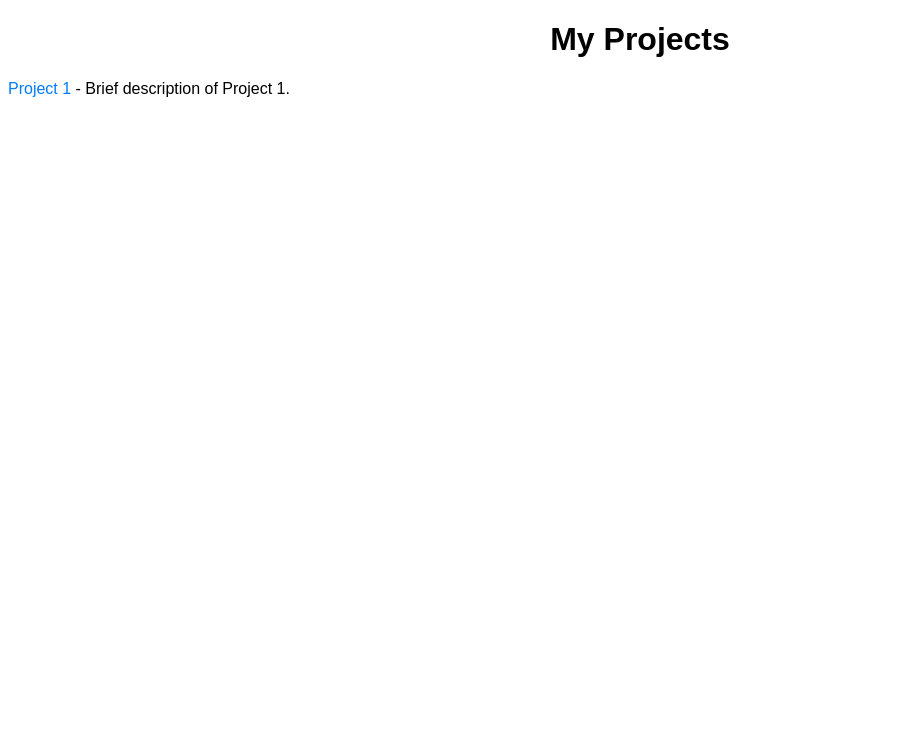
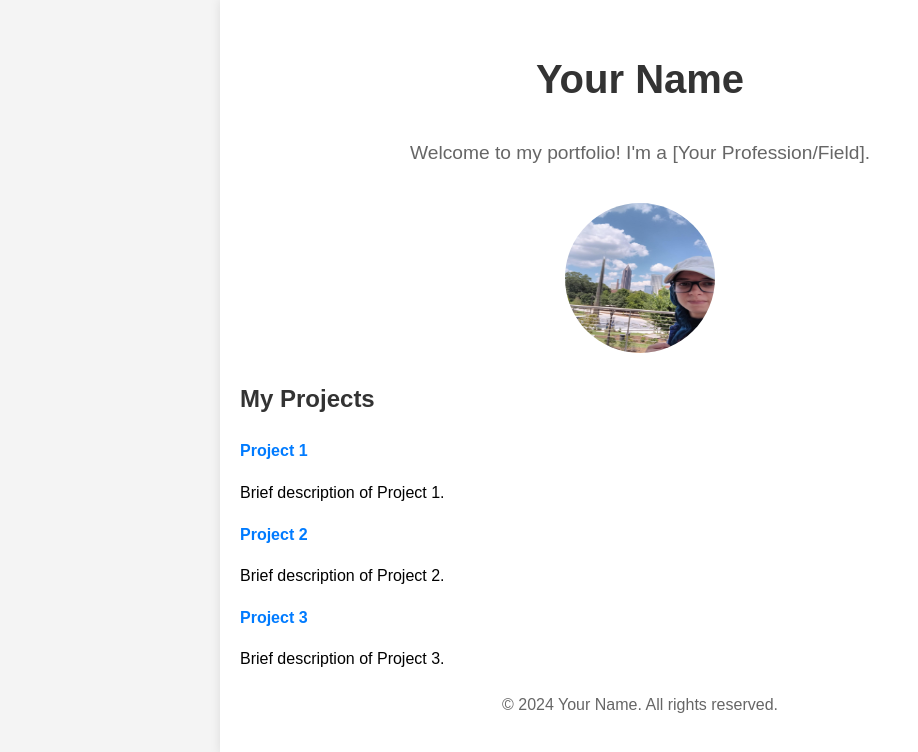
Before and after one commit to Nour19am/Nour19am.github.io, a plain HTML site: page index.html in a window 1280 px wide. Shown: the whole page, without its empty margins (0-918 px from the left). Drawn offline with Linux system fonts and the light colour scheme.

Commit message:
added css

```diff
--- a/index.html
+++ b/index.html
@@ -3,21 +3,37 @@
 <head>
     <meta charset="UTF-8">
     <meta name="viewport" content="width=device-width, initial-scale=1.0">
-    <title>Your Projects</title>
-    <style>
-        body { font-family: Arial, sans-serif; }
-        h1 { text-align: center; }
-        ul { list-style-type: none; padding: 0; }
-        li { margin: 20px 0; }
-        a { text-decoration: none; color: #007BFF; }
-        a:hover { text-decoration: underline; }
-    </style>
+    <title>Your Name - Portfolio</title>
+    <link rel="stylesheet" href="styles.css">
 </head>
 <body>
-    <h1>My Projects</h1>
-    <ul>
-        <li><a href="https://a9872e64-ab9e-4f10-9de7-a66b8579cb03.filesusr.com/ugd/fcd3e3_e69ef61a146d4efba073ca04eaf8e49e.pdf">Project 1</a> - Brief description of Project 1.</li>
+    <div class="container">
+        <header>
+            <h1>Your Name</h1>
+            <p>Welcome to my portfolio! I'm a [Your Profession/Field].</p>
+            <img src="noura.jpeg" alt="Your Name" class="profile-pic">
+        </header>
+        <section class="projects">
+            <h2>My Projects</h2>
+            <ul>
+                <li>
+                    <a href="https://a9872e64-ab9e-4f10-9de7-a66b8579cb03.filesusr.com/ugd/fcd3e3_e69ef61a146d4efba073ca04eaf8e49e.pdf">Project 1</a>
+                    <p>Brief description of Project 1.</p>
+                </li>
+                <li>
+                    <a href="https://a9872e64-ab9e-4f10-9de7-a66b8579cb03.filesusr.com/ugd/fcd3e3_5b8202c6843343e196b85eb8e3c2a836.pdf">Project 2</a>
+                    <p>Brief description of Project 2.</p>
+                </li>
+                <li>
+                    <a href="https://a9872e64-ab9e-4f10-9de7-a66b8579cb03.filesusr.com/ugd/fcd3e3_5bafeedd81ac421ea41ccfbb4715cb1f.pdf">Project 3</a>
+                    <p>Brief description of Project 3.</p>
+                </li>
 
-    </ul>
+            </ul>
+        </section>
+        <footer>
+            <p>© 2024 Your Name. All rights reserved.</p>
+        </footer>
+    </div>
 </body>
 </html>
--- /dev/null
+++ b/styles.css
@@ -0,0 +1,70 @@
+body {
+    font-family: Arial, sans-serif;
+    line-height: 1.6;
+    margin: 0;
+    padding: 0;
+    background-color: #f4f4f4;
+}
+
+.container {
+    max-width: 800px;
+    margin: 0 auto;
+    padding: 20px;
+    background: #fff;
+    box-shadow: 0 0 10px rgba(0, 0, 0, 0.1);
+}
+
+header {
+    text-align: center;
+    margin-bottom: 20px;
+}
+
+header h1 {
+    font-size: 2.5em;
+    color: #333;
+}
+
+header p {
+    font-size: 1.2em;
+    color: #666;
+}
+
+.profile-pic {
+    width: 150px;
+    height: 150px;
+    border-radius: 50%;
+    margin-top: 15px;
+}
+
+.projects {
+    margin-top: 20px;
+}
+
+.projects h2 {
+    color: #333;
+}
+
+.projects ul {
+    list-style-type: none;
+    padding: 0;
+}
+
+.projects li {
+    margin: 15px 0;
+}
+
+.projects a {
+    text-decoration: none;
+    color: #007BFF;
+    font-weight: bold;
+}
+
+.projects a:hover {
+    text-decoration: underline;
+}
+
+footer {
+    text-align: center;
+    margin-top: 20px;
+    color: #666;
+}
```
Also changed, not shown: noura.jpeg (added), 1 other file.
